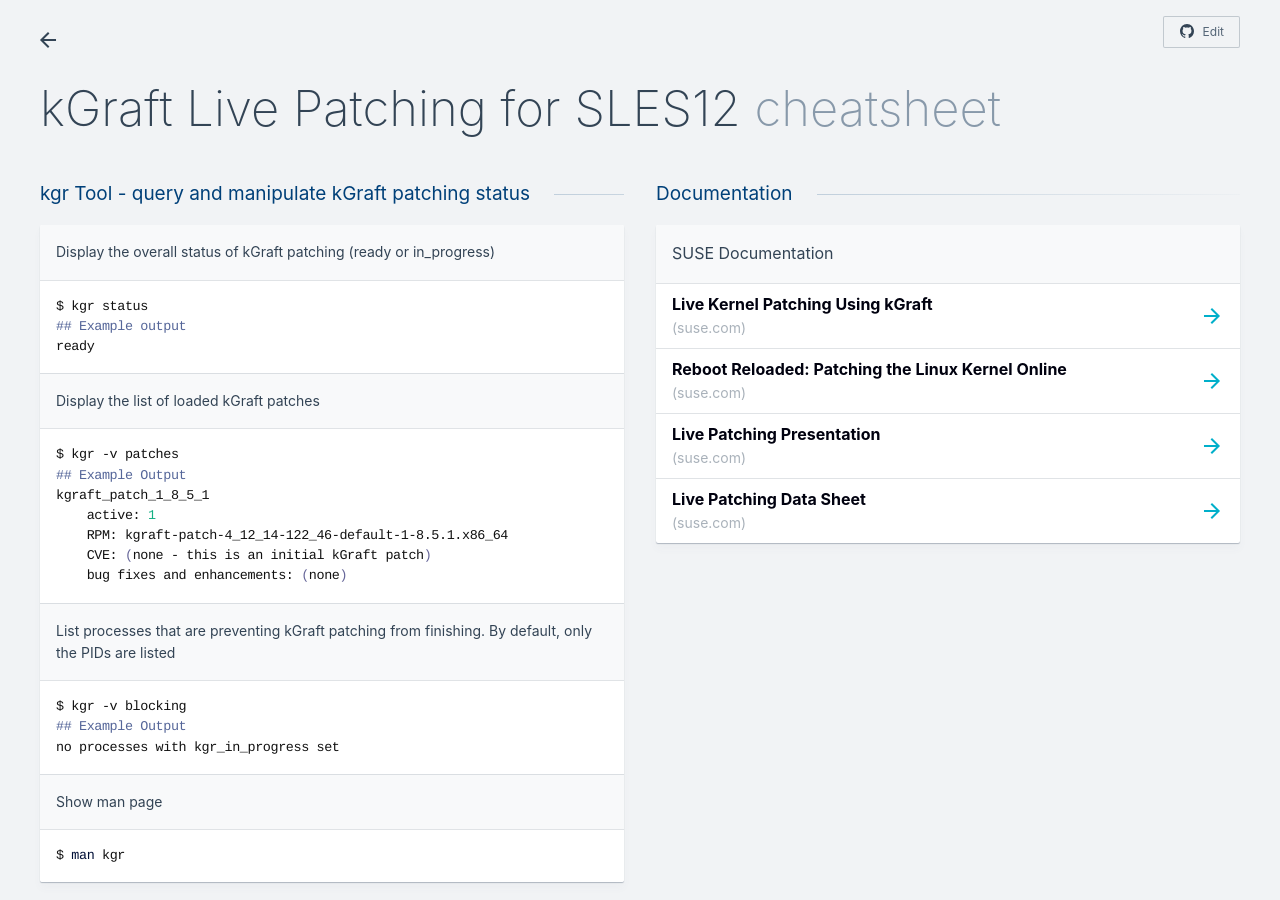
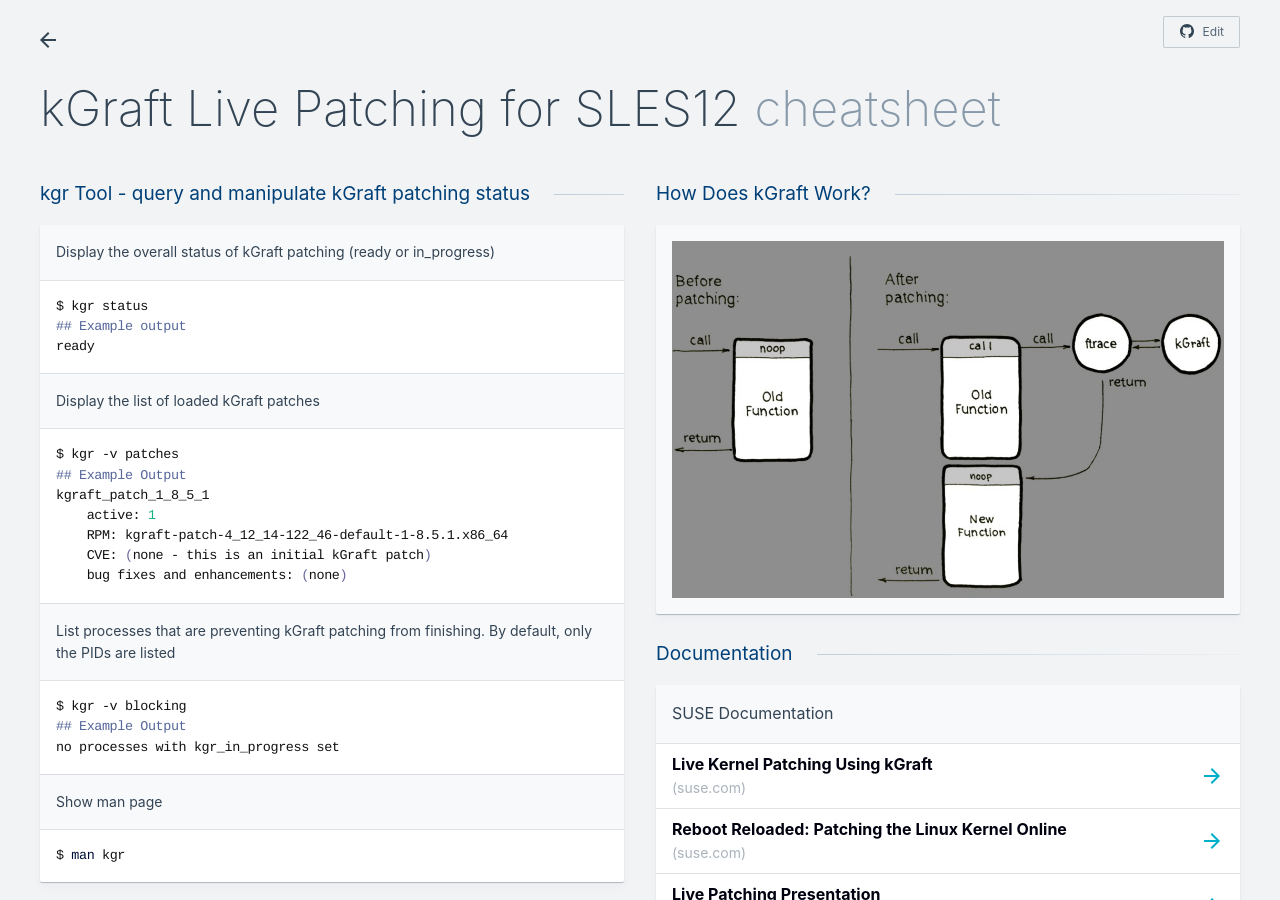
Before and after one commit to rfparedes/cheatsheets, a Jekyll site: the page built from kgraft.md, in a window 1280 px wide and 900 px high. Built offline with Jekyll 4.4.1, drawn with Linux system fonts in a browser that asks for light colours.

Commit message:
kGraft cheatsheet additions

````diff
--- a/kgraft.md
+++ b/kgraft.md
@@ -43,6 +43,9 @@ Show man page
 $ man kgr
 ```
 
+### How Does kGraft Work?
+![](images/kgraft1.png)
+
 
 ### Documentation
 {: .-intro}
````
Also changed, not shown: images/kgraft1.png (added), 9 other files.
